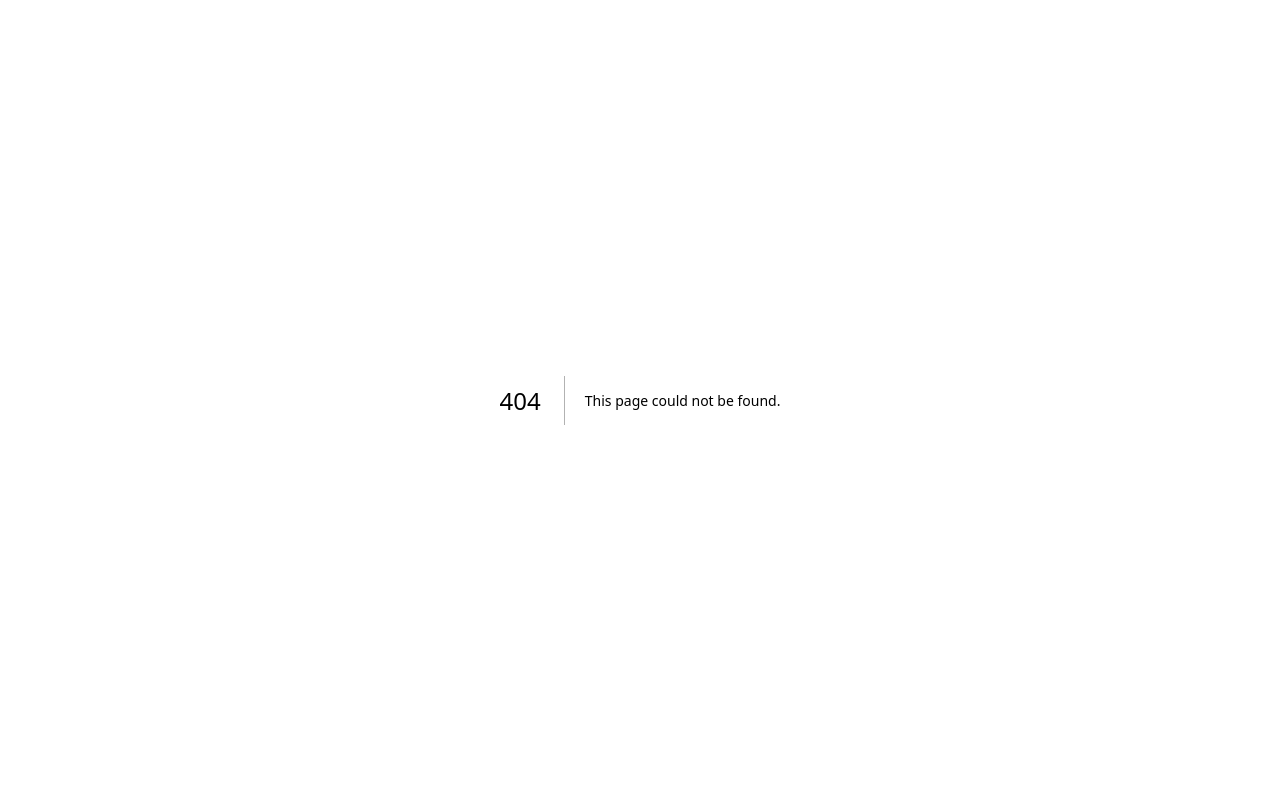
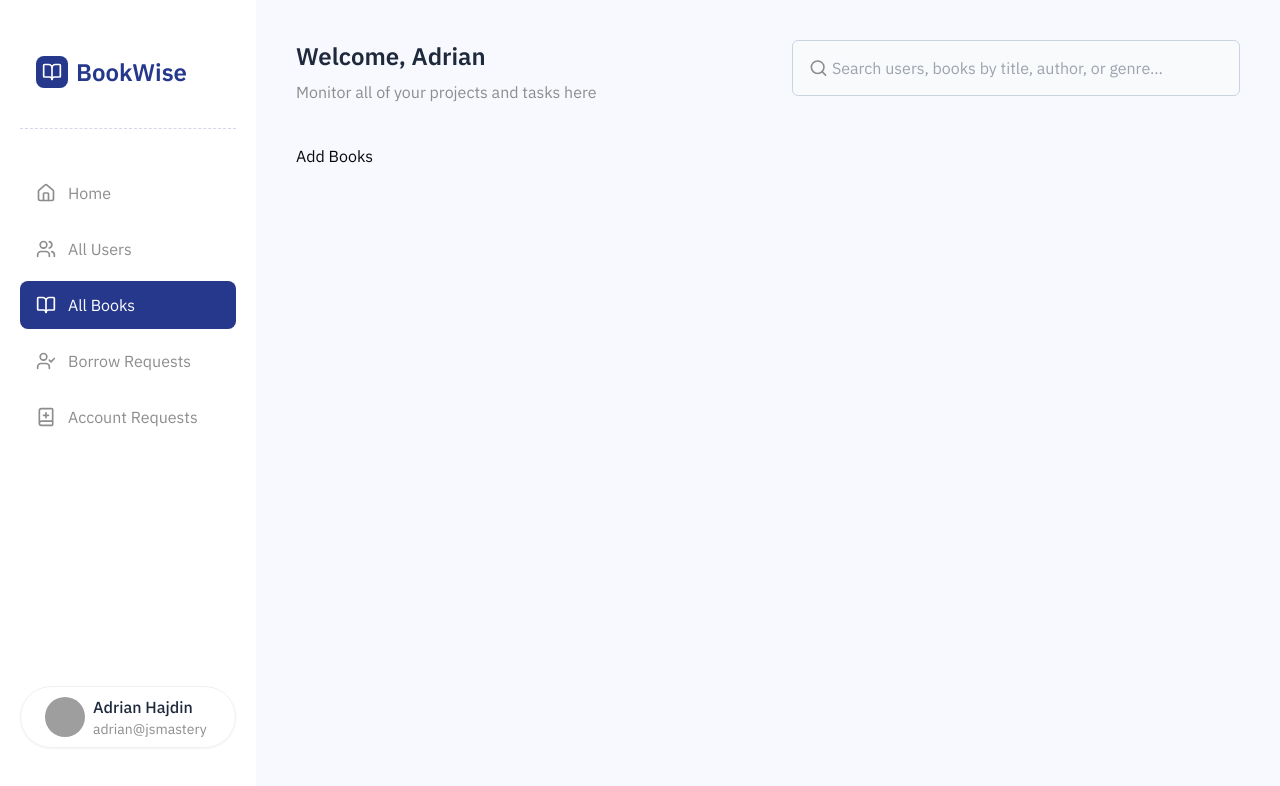
Before and after one commit to Euphoric-Coder/ShelfWise---College-Library-Management-System, a Next.js app: page /admin/all-books/add-book in a window 1280 px wide. Before the commit this address had no page. Shown: the top 786 px of the page. Built offline with nearby package versions, Linux system fonts and the light colour scheme; grey boxes are pictures that could not be loaded.

Commit message:
Add edit and add book routes for admin page

```diff
--- /dev/null
+++ b/app/admin/all-books/add-book/page.jsx
@@ -0,0 +1,11 @@
+import React from 'react'
+
+const page = () => {
+  return (
+    <div>
+        Add Books
+    </div>
+  )
+}
+
+export default page
--- /dev/null
+++ b/app/admin/all-books/edit-book/page.jsx
@@ -0,0 +1,9 @@
+import React from 'react'
+
+const page = () => {
+  return (
+    <div>Edit Books</div>
+  )
+}
+
+export default page
```
